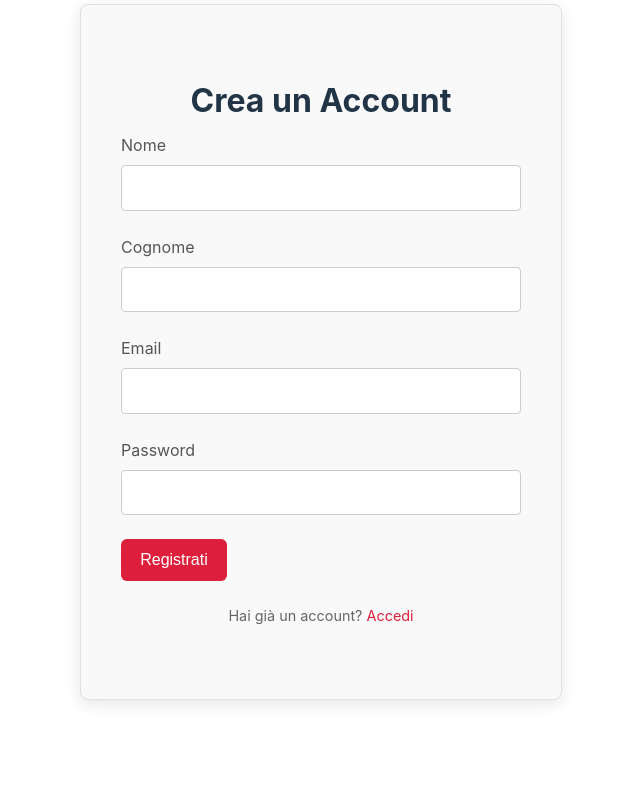
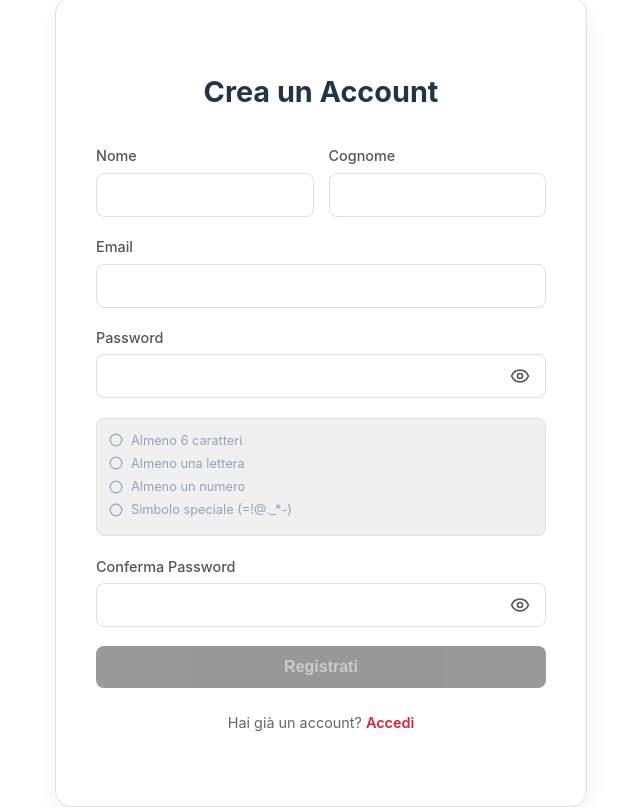
Before and after one commit to pdellibergoli/parkAppReserve, a React (Vite) app: page /signup in a window 1280 px wide. Shown: the whole page, without its empty margins (319-959 px from the left). Built offline with nearby package versions, Linux system fonts and the light colour scheme; no server answers.

Commit message:
Add lucide-react dependency and create SignupPage styles

```diff
--- a/package.json
+++ b/package.json
@@ -12,6 +12,7 @@
   "dependencies": {
     "cors": "^2.8.5",
     "date-fns": "^4.1.0",
+    "lucide-react": "^0.575.0",
     "react": "^19.1.1",
     "react-big-calendar": "^1.19.4",
     "react-day-picker": "^9.11.1",
--- /dev/null
+++ b/src/pages/SignupPage.css
@@ -0,0 +1,174 @@
+.auth-container {
+    display: flex;
+    justify-content: center;
+    align-items: center;
+    min-height: calc(100vh - 100px);
+    padding: 20px;
+    background-color: var(--bg-color-alt); /* Grigio chiarissimo di sfondo se presente */
+  }
+
+  .auth-form {
+    background: var(--bg-color);
+    border: 1px solid var(--border-color);
+    padding: 2.5rem;
+    border-radius: 16px;
+    width: 100%;
+    max-width: 450px;
+    box-shadow: 0 10px 25px rgba(0,0,0,0.05);
+  }
+
+  .auth-form h2 {
+    text-align: center;
+    margin-bottom: 2rem;
+    color: var(--text-color);
+    font-size: 1.8rem;
+  }
+
+  .input-row {
+    display: grid;
+    grid-template-columns: 1fr 1fr;
+    gap: 15px;
+  }
+
+  .input-group {
+    margin-bottom: 1.2rem;
+    display: flex;
+    flex-direction: column;
+  }
+
+  .input-group label {
+    font-size: 0.9rem;
+    margin-bottom: 6px;
+    font-weight: 500;
+    color: var(--text-color-secondary);
+  }
+
+  .input-group input {
+    padding: 12px;
+    border: 1px solid var(--border-color);
+    border-radius: 8px;
+    font-size: 1rem;
+    background-color: var(--bg-color);
+    color: var(--text-color);
+    transition: border-color 0.2s;
+  }
+
+  .input-group input:focus {
+    outline: none;
+    border-color: var(--primary-color);
+  }
+
+  /* Gestione Occhio Password */
+  .password-wrapper {
+    position: relative;
+    display: flex;
+    align-items: center;
+  }
+
+  .password-wrapper input {
+    width: 100%;
+    padding-right: 45px;
+  }
+
+  .eye-btn {
+    position: absolute;
+    right: 12px;
+    background: none;
+    border: none;
+    color: var(--text-color-secondary);
+    cursor: pointer;
+    display: flex;
+    align-items: center;
+    padding: 4px;
+  }
+
+  .eye-btn:hover {
+    color: var(--primary-color);
+  }
+
+  /* Password Checker (Real-time) */
+  .password-checker {
+    background-color: var(--bg-color-hover);
+    padding: 12px;
+    border-radius: 8px;
+    margin-bottom: 1.2rem;
+    border: 1px solid var(--border-color);
+  }
+
+  .check-item {
+    display: flex;
+    align-items: center;
+    gap: 8px;
+    font-size: 0.8rem;
+    color: #94a3b8; /* Grigio neutro */
+    margin-bottom: 4px;
+    transition: color 0.3s;
+  }
+
+  .check-item.valid {
+    color: #10b981; /* Verde successo */
+  }
+
+  .forbidden-warning {
+    color: #f59e0b;
+    font-size: 0.75rem;
+    margin-top: 8px;
+    font-weight: bold;
+  }
+
+  /* Feedback Errori */
+  .error-alert {
+    background-color: #fef2f2;
+    color: #dc2626;
+    border: 1px solid #fee2e2;
+    padding: 10px;
+    border-radius: 8px;
+    font-size: 0.85rem;
+    margin-bottom: 1.2rem;
+    text-align: center;
+  }
+
+  /* Bottone Registrati */
+  .btn-primary {
+    width: 100%;
+    padding: 12px;
+    background-color: var(--primary-color);
+    color: white;
+    border: none;
+    border-radius: 8px;
+    font-size: 1rem;
+    font-weight: 600;
+    cursor: pointer;
+    transition: opacity 0.2s;
+  }
+
+  .btn-primary:disabled {
+    opacity: 0.6;
+    cursor: not-allowed;
+  }
+
+  .auth-footer {
+    text-align: center;
+    margin-top: 1.5rem;
+    font-size: 0.9rem;
+    color: var(--text-color-secondary);
+  }
+
+  .auth-footer a {
+    color: var(--primary-color);
+    font-weight: 600;
+    text-decoration: none;
+  }
+
+  /* Vista Successo */
+  .success-view {
+    text-align: center;
+    display: flex;
+    flex-direction: column;
+    align-items: center;
+    gap: 1rem;
+  }
+
+  .success-title {
+    color: #10b981;
+  }
--- a/src/pages/SignupPage.jsx
+++ b/src/pages/SignupPage.jsx
@@ -1,25 +1,53 @@
 import React, { useState } from 'react';
 import { useAuth } from '../context/AuthContext';
 import { Link } from 'react-router-dom';
+import { Eye, EyeOff, CheckCircle2, Circle } from 'lucide-react';
+import './SignupPage.css';
 
 const SignupPage = () => {
   const [firstName, setFirstName] = useState('');
   const [lastName, setLastName] = useState('');
   const [mail, setMail] = useState('');
   const [password, setPassword] = useState('');
+  const [confirmPassword, setConfirmPassword] = useState('');
   const [error, setError] = useState('');
   const [loading, setLoading] = useState(false);
-  const [success, setSuccess] = useState(false); // Nuovo stato per il successo
+  const [success, setSuccess] = useState(false);
+
+  const [showPassword, setShowPassword] = useState(false);
+  const [showConfirmPassword, setShowConfirmPassword] = useState(false);
 
   const { signup } = useAuth();
+
+  // Logica di validazione real-time
+  const checks = {
+    length: password.length >= 6,
+    hasLetter: /[a-zA-Z]/.test(password),
+    hasNumber: /\d/.test(password),
+    hasSpecial: /[=!@._*-]/.test(password),
+    noForbidden: /^[A-Za-z0-9=!@._*-]*$/.test(password) && password.length > 0
+  };
+
+  const isPasswordValid = Object.values(checks).every(Boolean);
 
   const handleSubmit = async (e) => {
     e.preventDefault();
     setError('');
+
+    if (password !== confirmPassword) {
+      setError("Le password non corrispondono.");
+      return;
+    }
+
+    if (!isPasswordValid) {
+      setError("La password non rispetta i requisiti di sicurezza.");
+      return;
+    }
+
     setLoading(true);
     try {
       await signup(firstName, lastName, mail, password);
-      setSuccess(true); // Imposta lo stato di successo
+      setSuccess(true);
     } catch (err) {
       setError(err.message || 'Errore durante la registrazione. Riprova.');
     } finally {
@@ -27,45 +55,103 @@ const SignupPage = () => {
     }
   };
 
+  if (success) {
+    return (
+      <div className="auth-container">
+        <div className="auth-form success-view">
+          <CheckCircle2 size={64} color="#10b981" />
+          <h2>Registrazione completata!</h2>
+          <p>Ti abbiamo inviato un'email. Clicca sul link di conferma per attivare il tuo account prima di accedere.</p>
+          <Link to="/login" className="btn-primary" style={{textDecoration: 'none', display: 'block', textAlign: 'center', marginTop: '1rem'}}>
+            Vai al Login
+          </Link>
+        </div>
+      </div>
+    );
+  }
+
   return (
     <div className="auth-container">
       <div className="auth-form">
         <h2>Crea un Account</h2>
-
-        {/* Mostra il messaggio di successo invece del form */}
-        {success ? (
-          <div className="success-container">
-            <h3 style={{textAlign: 'center'}}>Registrazione completata!</h3>
-            <p className="success-message" style={{textAlign: 'center'}}>
-              Ti abbiamo inviato un'email. Clicca sul link di conferma per attivare il tuo account prima di poter accedere.
-            </p>
-          </div>
-        ) : (
         <form onSubmit={handleSubmit}>
+          <div className="input-row">
             <div className="input-group">
-              <label htmlFor="firstName">Nome</label>
-              <input type="text" id="firstName" value={firstName} onChange={(e) => setFirstName(e.target.value)} required />
+              <label>Nome</label>
+              <input type="text" value={firstName} onChange={(e) => setFirstName(e.target.value)} required />
             </div>
             <div className="input-group">
-              <label htmlFor="lastName">Cognome</label>
-              <input type="text" id="lastName" value={lastName} onChange={(e) => setLastName(e.target.value)} />
+              <label>Cognome</label>
+              <input type="text" value={lastName} onChange={(e) => setLastName(e.target.value)} />
             </div>
+          </div>
+
           <div className="input-group">
-              <label htmlFor="email">Email</label>
-              <input type="email" id="email" value={mail} onChange={(e) => setMail(e.target.value)} required />
+            <label>Email</label>
+            <input type="email" value={mail} onChange={(e) => setMail(e.target.value)} required />
           </div>
+
           <div className="input-group">
-              <label htmlFor="password">Password</label>
-              <input type="password" id="password" value={password} onChange={(e) => setPassword(e.target.value)} required />
+            <label>Password</label>
+            <div className="password-wrapper">
+              <input
+                type={showPassword ? "text" : "password"}
+                value={password}
+                onChange={(e) => setPassword(e.target.value)}
+                required
+              />
+              <button type="button" onClick={() => setShowPassword(!showPassword)} className="eye-btn">
+                {showPassword ? <EyeOff size={20} /> : <Eye size={20} />}
+              </button>
             </div>
-            {error && <p className="error-message">{error}</p>}
-            <button type="submit" disabled={loading}>
-              {loading ? <div className="spinner"></div> : 'Registrati'}
+          </div>
+
+          {/* Box Requisiti Password */}
+          <div className="password-checker">
+            <div className={`check-item ${checks.length ? 'valid' : ''}`}>
+              {checks.length ? <CheckCircle2 size={14} /> : <Circle size={14} />}
+              <span>Almeno 6 caratteri</span>
+            </div>
+            <div className={`check-item ${checks.hasLetter ? 'valid' : ''}`}>
+              {checks.hasLetter ? <CheckCircle2 size={14} /> : <Circle size={14} />}
+              <span>Almeno una lettera</span>
+            </div>
+            <div className={`check-item ${checks.hasNumber ? 'valid' : ''}`}>
+              {checks.hasNumber ? <CheckCircle2 size={14} /> : <Circle size={14} />}
+              <span>Almeno un numero</span>
+            </div>
+            <div className={`check-item ${checks.hasSpecial ? 'valid' : ''}`}>
+              {checks.hasSpecial ? <CheckCircle2 size={14} /> : <Circle size={14} />}
+              <span>Simbolo speciale (=!@._*-)</span>
+            </div>
+            {!checks.noForbidden && password.length > 0 && (
+              <p className="forbidden-warning">⚠ Caratteri non consentiti rilevati</p>
+            )}
+          </div>
+
+          <div className="input-group">
+            <label>Conferma Password</label>
+            <div className="password-wrapper">
+              <input
+                type={showConfirmPassword ? "text" : "password"}
+                value={confirmPassword}
+                onChange={(e) => setConfirmPassword(e.target.value)}
+                required
+              />
+              <button type="button" onClick={() => setShowConfirmPassword(!showConfirmPassword)} className="eye-btn">
+                {showConfirmPassword ? <EyeOff size={20} /> : <Eye size={20} />}
+              </button>
+            </div>
+          </div>
+
+          {error && <div className="error-alert">{error}</div>}
+
+          <button type="submit" className="btn-primary" disabled={loading || !isPasswordValid}>
+            {loading ? <span className="loader"></span> : 'Registrati'}
           </button>
         </form>
-        )}
 
-        <p className="redirect-link">
+        <p className="auth-footer">
           Hai già un account? <Link to="/login">Accedi</Link>
         </p>
       </div>
```
Also changed, not shown: 1 other file (tests, documents, lock files or other folders). Lines whose indentation alone changed are shown as unchanged.
